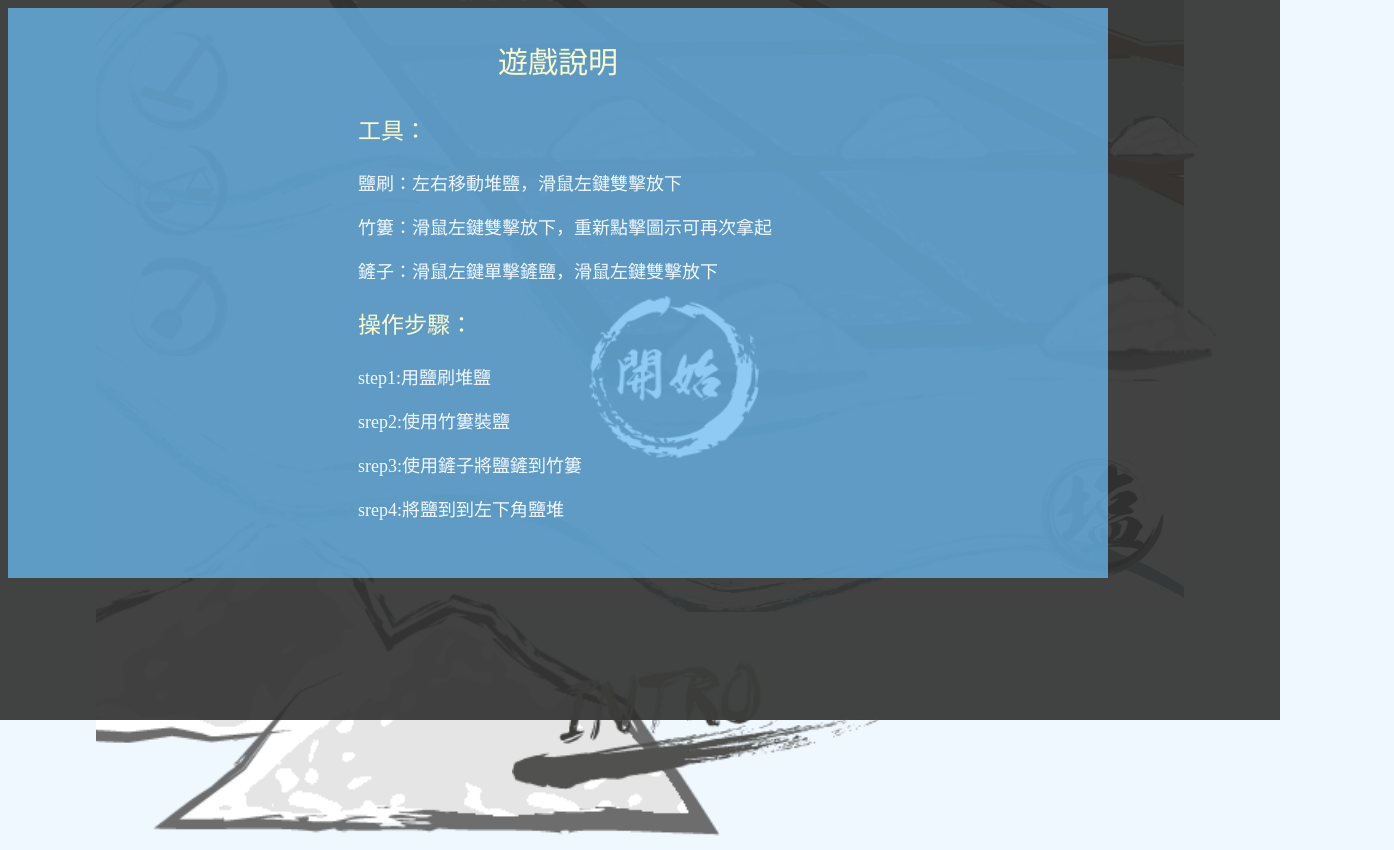
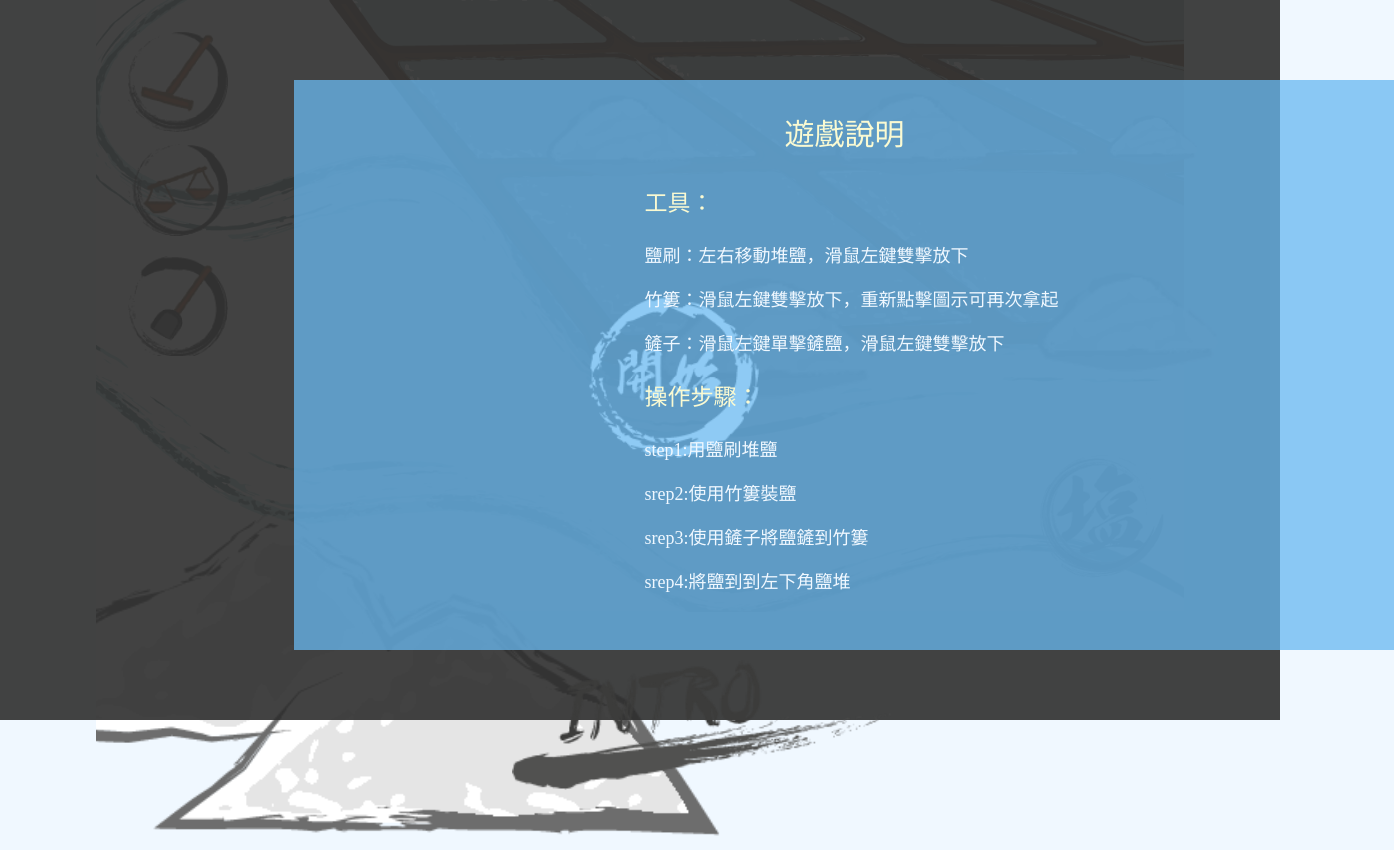
Before and after one commit to ChienChia00/uidd2018, a plain HTML site: page dynamic_interface/index.html in a window 1280 px wide. Both pictures are taken after a click on the element 702 px from the left and 719 px from the top of the page. Shown: the whole page, 1394 px wide, since content can reach past the window. Drawn offline with nearby package versions, Linux system fonts and the light colour scheme.

Commit message:
dynamic interface version 7

```diff
--- a/dynamic_interface/index.css
+++ b/dynamic_interface/index.css
@@ -58,11 +58,10 @@ body {
     background-color: rgba(104, 185, 240,0.75);
     background-size:100%;
     padding: 0px 50px 20px 50px;
-    margin: 0px auto;
     width: 1000px;
     height: 550px;
-    /*top: 10%;
-    left: 23%;*/
+    top: 10%;
+    left: 23%;
 }
 #t1{
     text-align: center;
```
